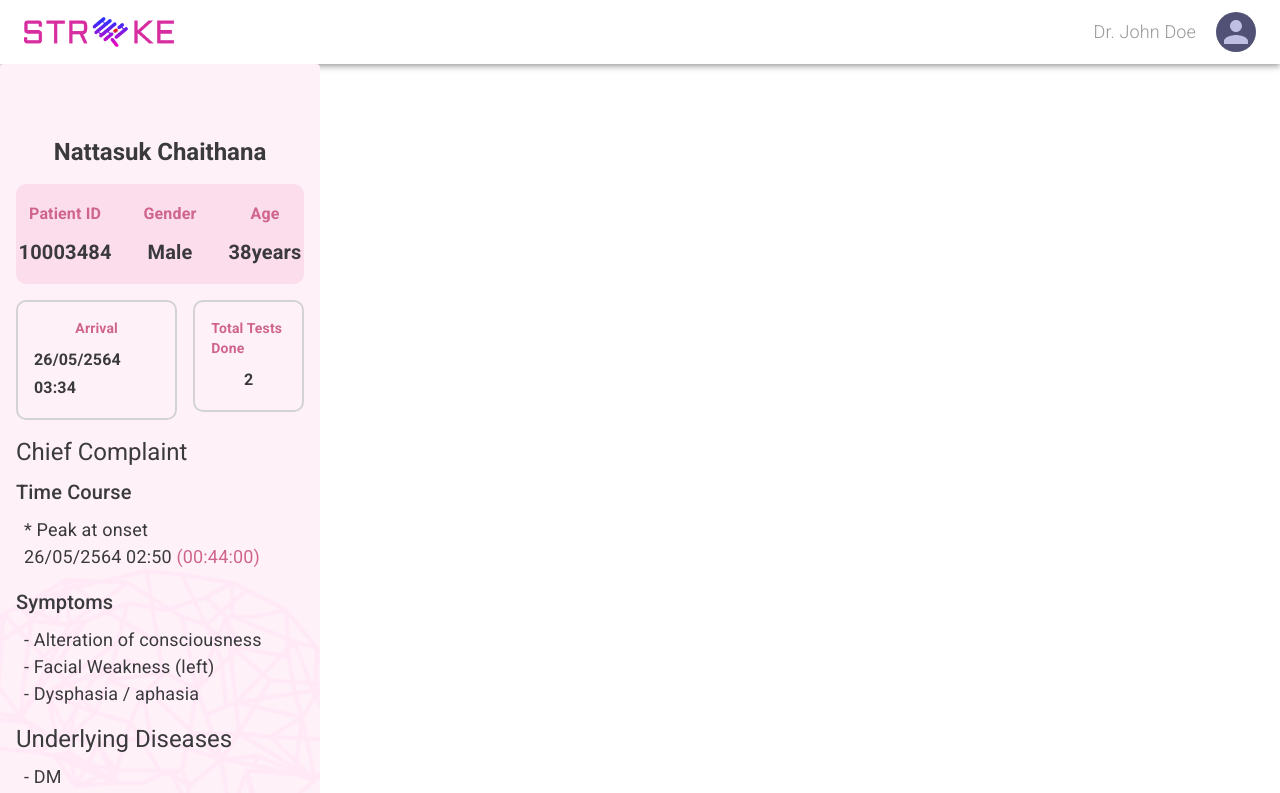
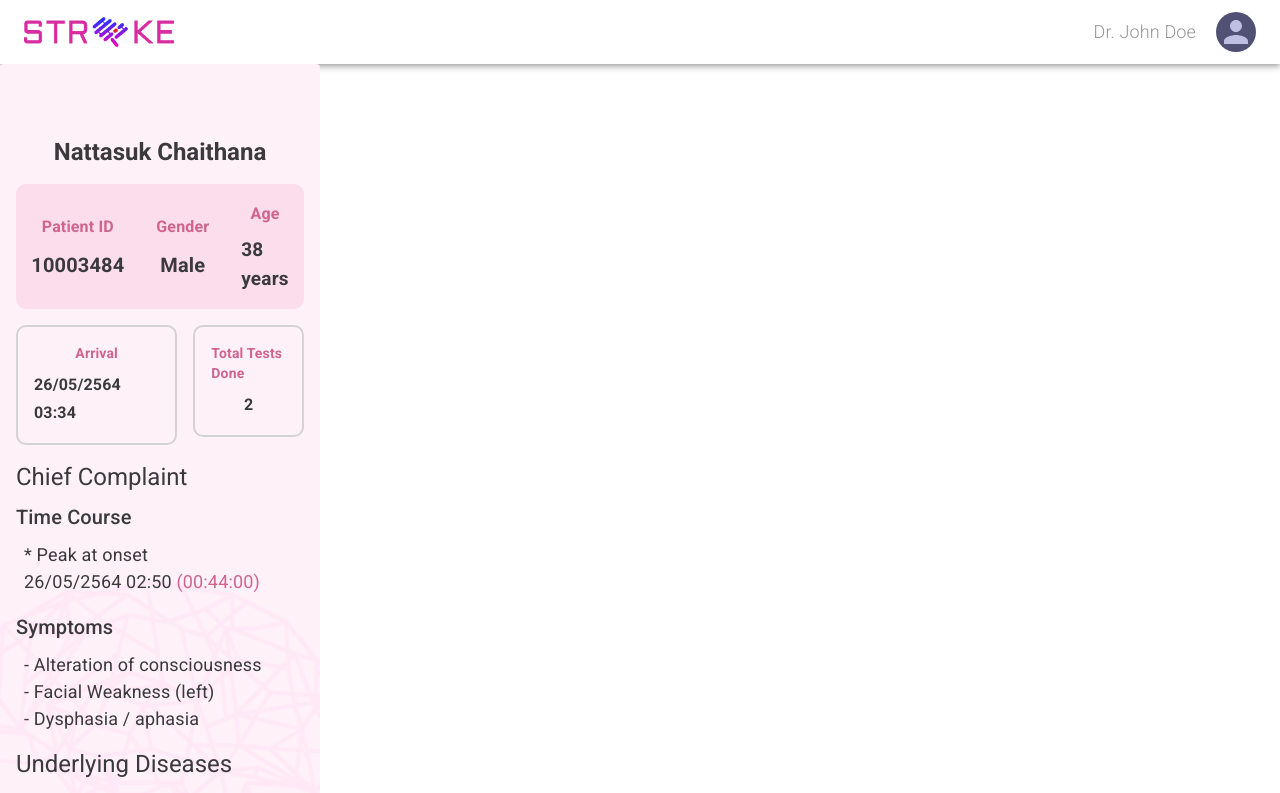
Before and after one commit to cu-devclub/app4stroke_front, a React (Create React App) app: page /result in a window 1280 px wide. Shown: the top 793 px of the page. Built offline with nearby package versions, Linux system fonts and the light colour scheme.

Commit message:
add space between {age} years

```diff
--- a/src/Pages/result/Components/Data.tsx
+++ b/src/Pages/result/Components/Data.tsx
@@ -188,7 +188,9 @@ const Data = (props: Props) => {
           </TextBox>
           <TextBox>
             <TextPinkBox variant="subtitle1">Age</TextPinkBox>
-            <TextBlackBox variant="h6">{age}years</TextBlackBox>
+            <TextBlackBox style={{ fontSize: "19px" }}>
+              {age} years
+            </TextBlackBox>
           </TextBox>
         </Toolbar>
       </Box>
```
